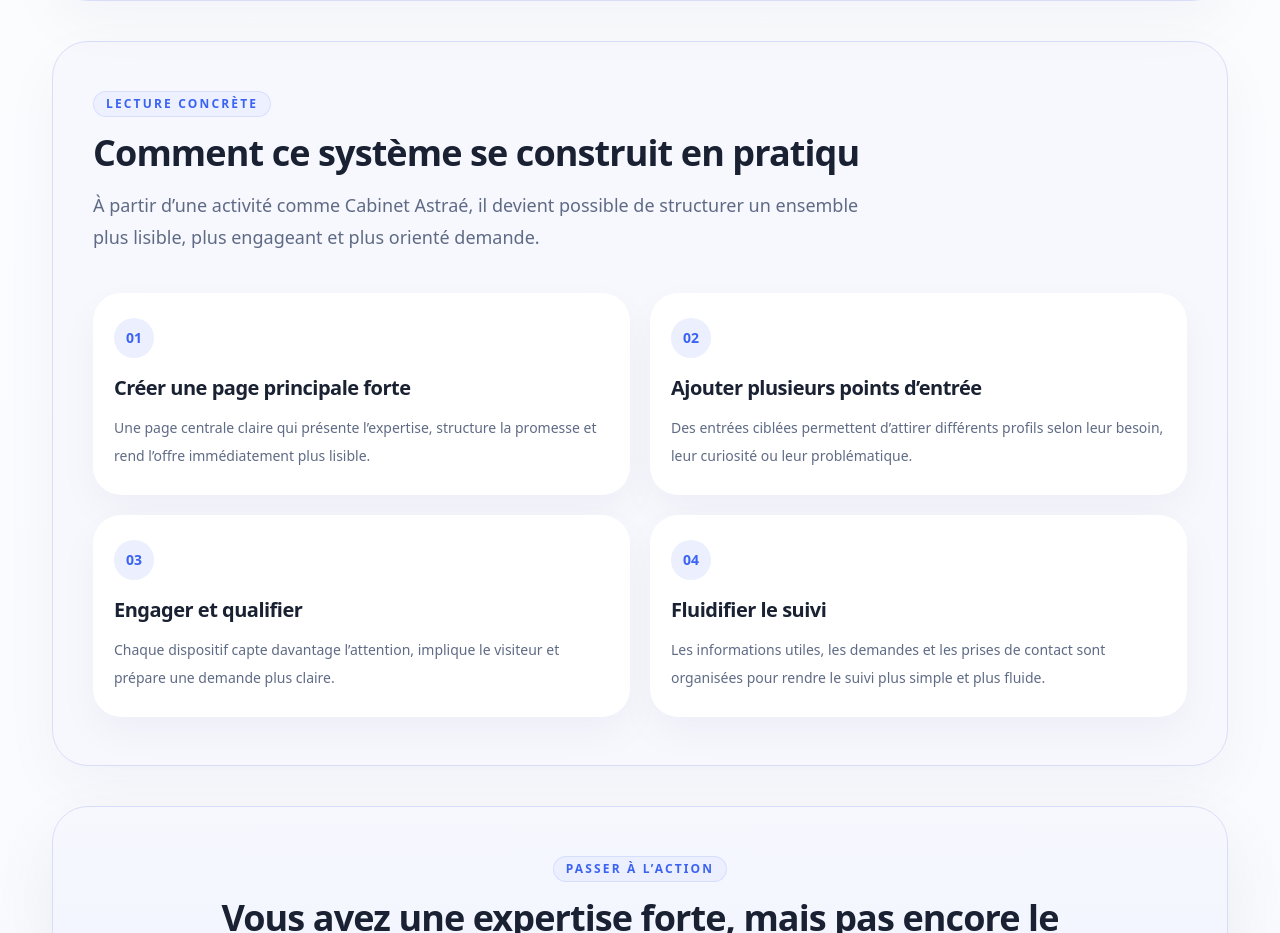
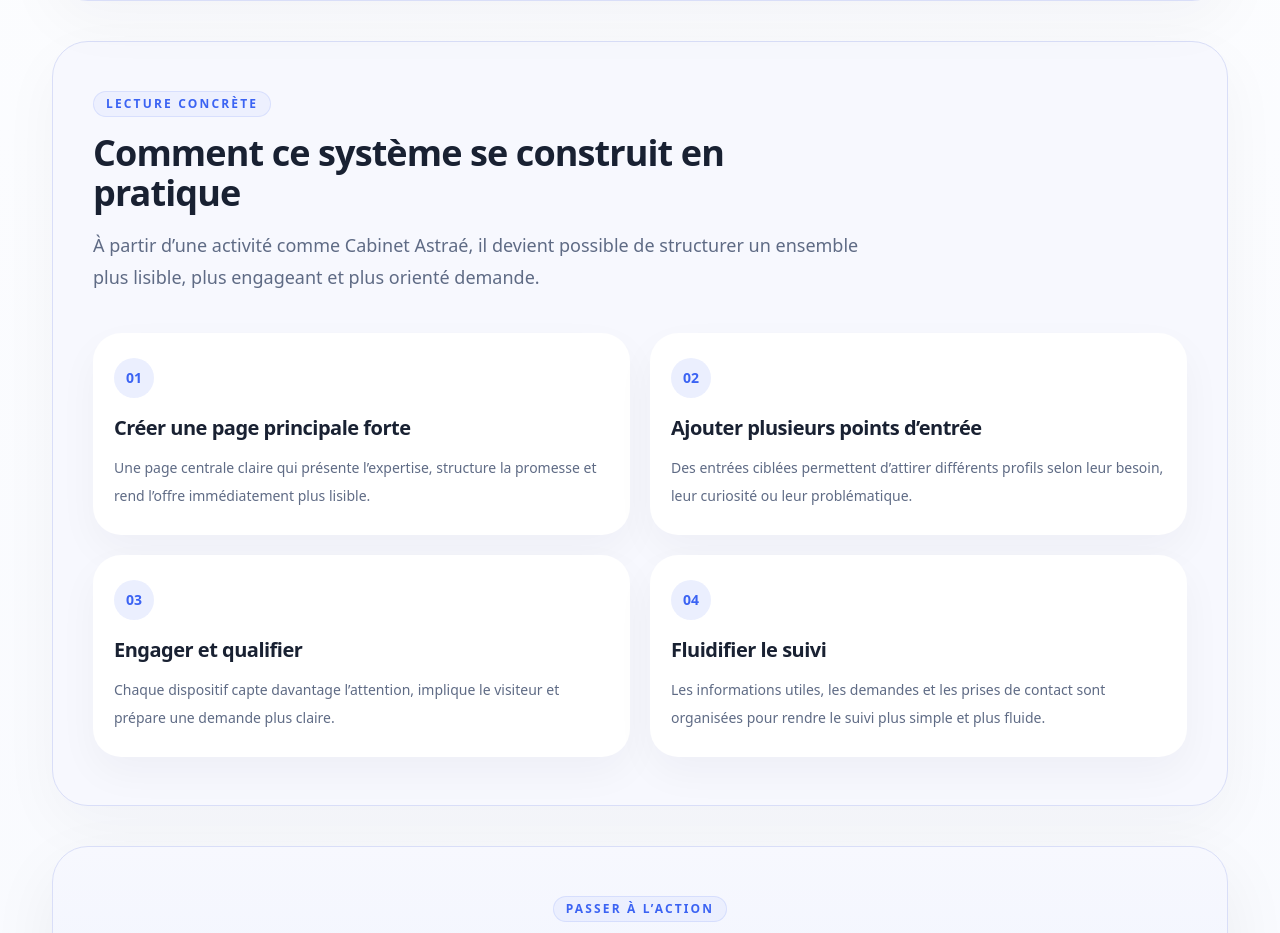
Before and after one commit to arnaudcrestey/portail-site-vitrine, a Next.js app: page /systeme in a window 1280 px wide. Shown: the part 1482-2415 px from the top of the page. Built offline with nearby package versions, Linux system fonts and the light colour scheme.

Commit message:
Update page.tsx

```diff
--- a/app/systeme/page.tsx
+++ b/app/systeme/page.tsx
@@ -85,7 +85,7 @@ export default function SystemePage() {
 
             <div className="mt-8 flex justify-center">
               <Link
-                href="/#contact"
+                href="/contact"
                 className="inline-flex items-center justify-center rounded-full bg-primary px-7 py-3.5 text-sm font-semibold text-white shadow-[0_14px_32px_rgba(59,99,243,0.24)] transition hover:-translate-y-0.5"
               >
                 Parler de mon projet
@@ -102,7 +102,7 @@ export default function SystemePage() {
               <span className="section-eyebrow">Lecture concrète</span>
 
               <h2 className="mt-4 text-3xl font-semibold tracking-tight text-ink sm:text-4xl">
-                Comment ce système se construit en pratiqu
+                Comment ce système se construit en pratique
               </h2>
 
               <p className="mt-4 text-lg leading-8 text-slate">
@@ -146,7 +146,7 @@ export default function SystemePage() {
 
             <div className="mt-8 flex justify-center">
               <Link
-                href="/#contact"
+                href="/contact"
                 className="inline-flex items-center justify-center rounded-full bg-primary px-7 py-3.5 text-sm font-semibold text-white shadow-[0_14px_32px_rgba(59,99,243,0.24)] transition hover:-translate-y-0.5"
               >
                 Entrer en contact
```
